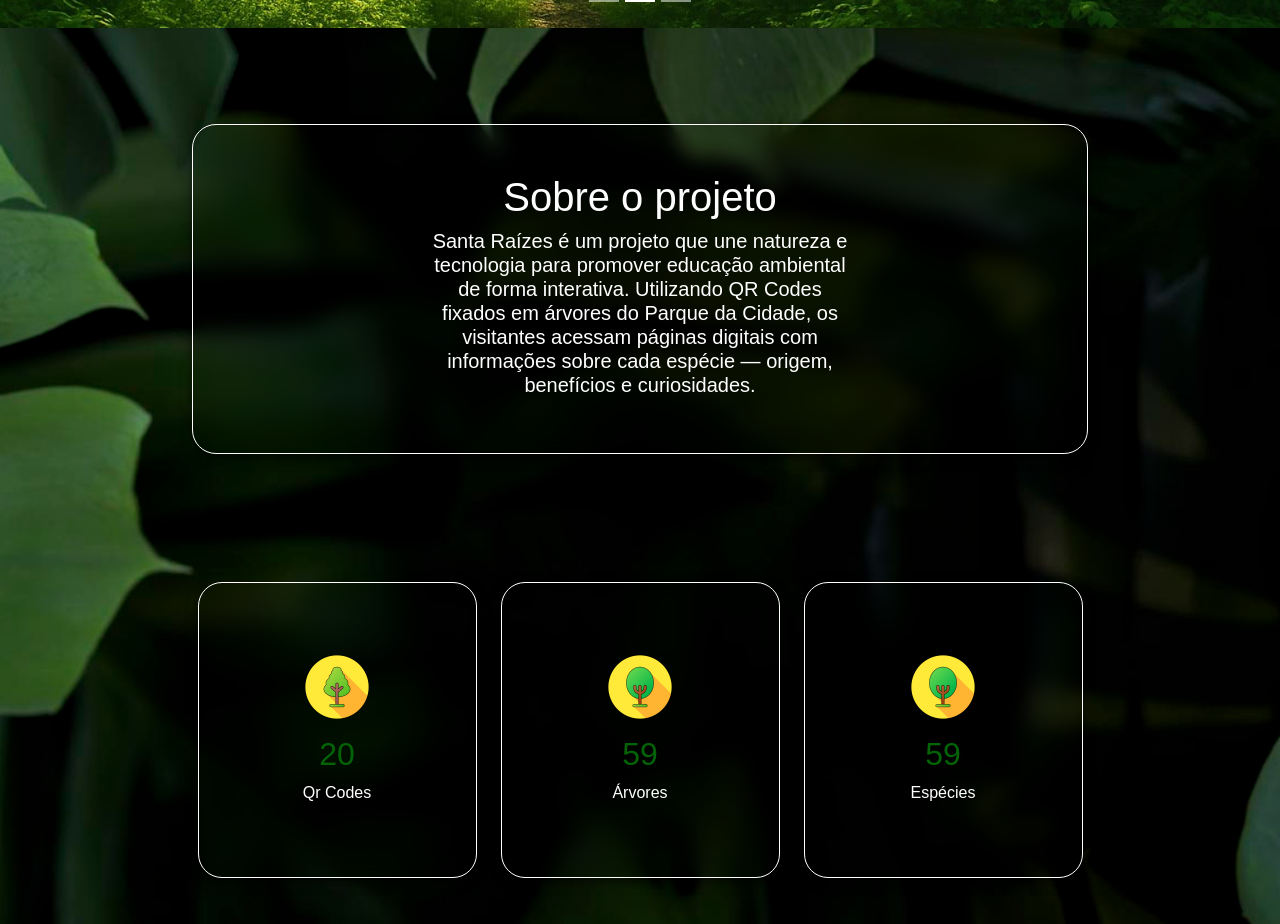
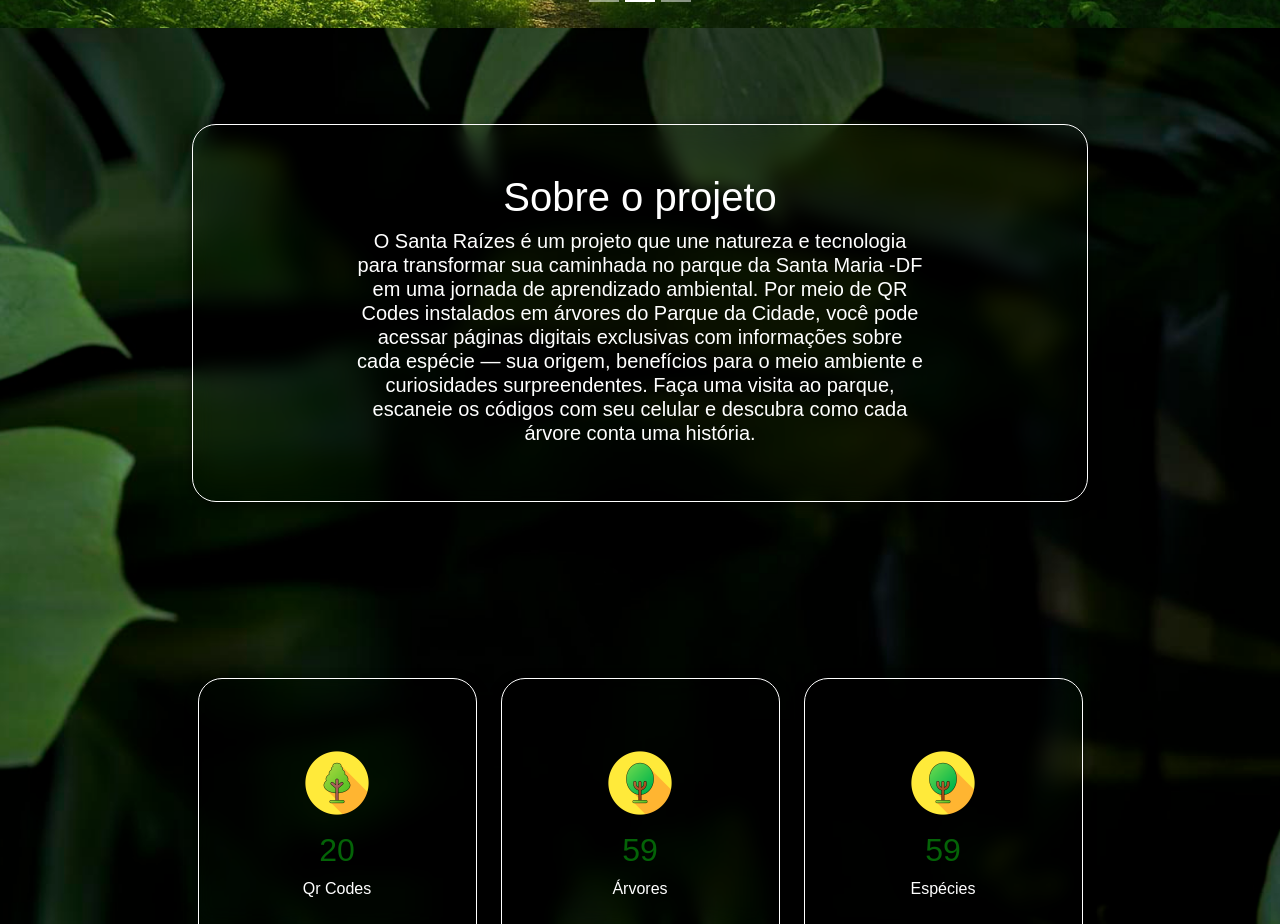
Before and after one commit to Vanz-silva/santa-raizes, a Next.js app: page / in a window 1280 px wide. Shown: the part 780-1704 px from the top of the page. Built offline with nearby package versions, Linux system fonts and the light colour scheme; a web font is replaced by a local one.

Commit message:
fix: ajuste de text about

```diff
--- a/src/app/components/About.js
+++ b/src/app/components/About.js
@@ -6,18 +6,24 @@ import { FaPaw, FaEye, FaHeart } from "react-icons/fa";
 
 const About = () => (
   <section className="py-5">
-    <div className="container about  py-5 mt-5" style={{ width: "70%" }}>
+    <div
+      className="container about  py-5 mt-5 pt-5 mb-5"
+      style={{ width: "70%" }}
+    >
       <div className="row linha-sobre align-items-center">
         {/* Coluna de texto */}
-        <div className="col-md-6 col-sm-12 text-center">
+        <div className="col-md-8 col-sm-12 text-center">
           <h1>Sobre o projeto</h1>
 
           <h5>
-            Santa Raízes é um projeto que une natureza e tecnologia para
-            promover educação ambiental de forma interativa. Utilizando QR Codes
-            fixados em árvores do Parque da Cidade, os visitantes acessam
-            páginas digitais com informações sobre cada espécie — origem,
-            benefícios e curiosidades.
+            O Santa Raízes é um projeto que une natureza e tecnologia para
+            transformar sua caminhada no parque da Santa Maria -DF em uma jornada de aprendizado
+            ambiental. Por meio de QR Codes instalados em árvores do Parque da
+            Cidade, você pode acessar páginas digitais exclusivas com
+            informações sobre cada espécie — sua origem, benefícios para o meio
+            ambiente e curiosidades surpreendentes. Faça uma visita ao parque,
+            escaneie os códigos com seu celular e descubra como cada árvore
+            conta uma história.
           </h5>
         </div>
       </div>
```
